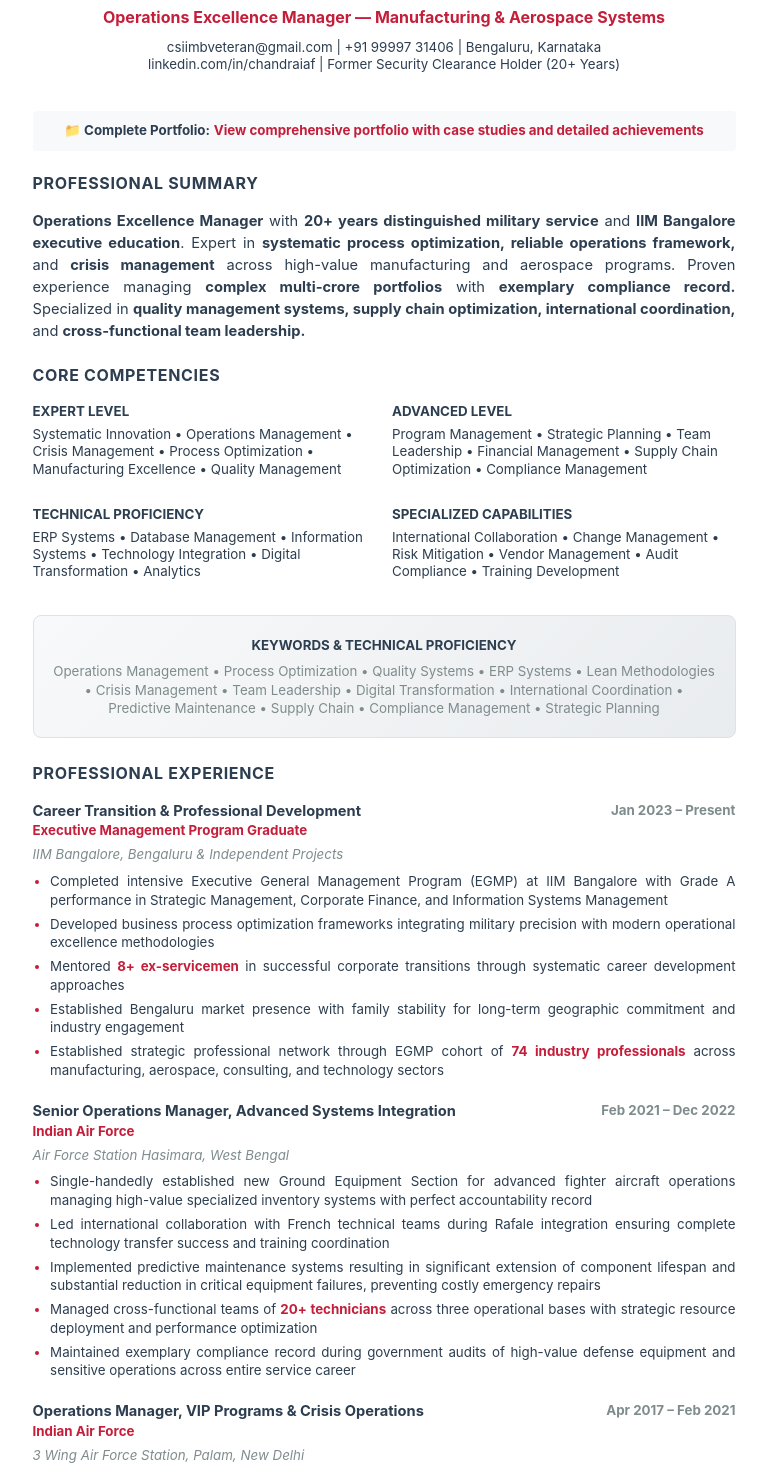
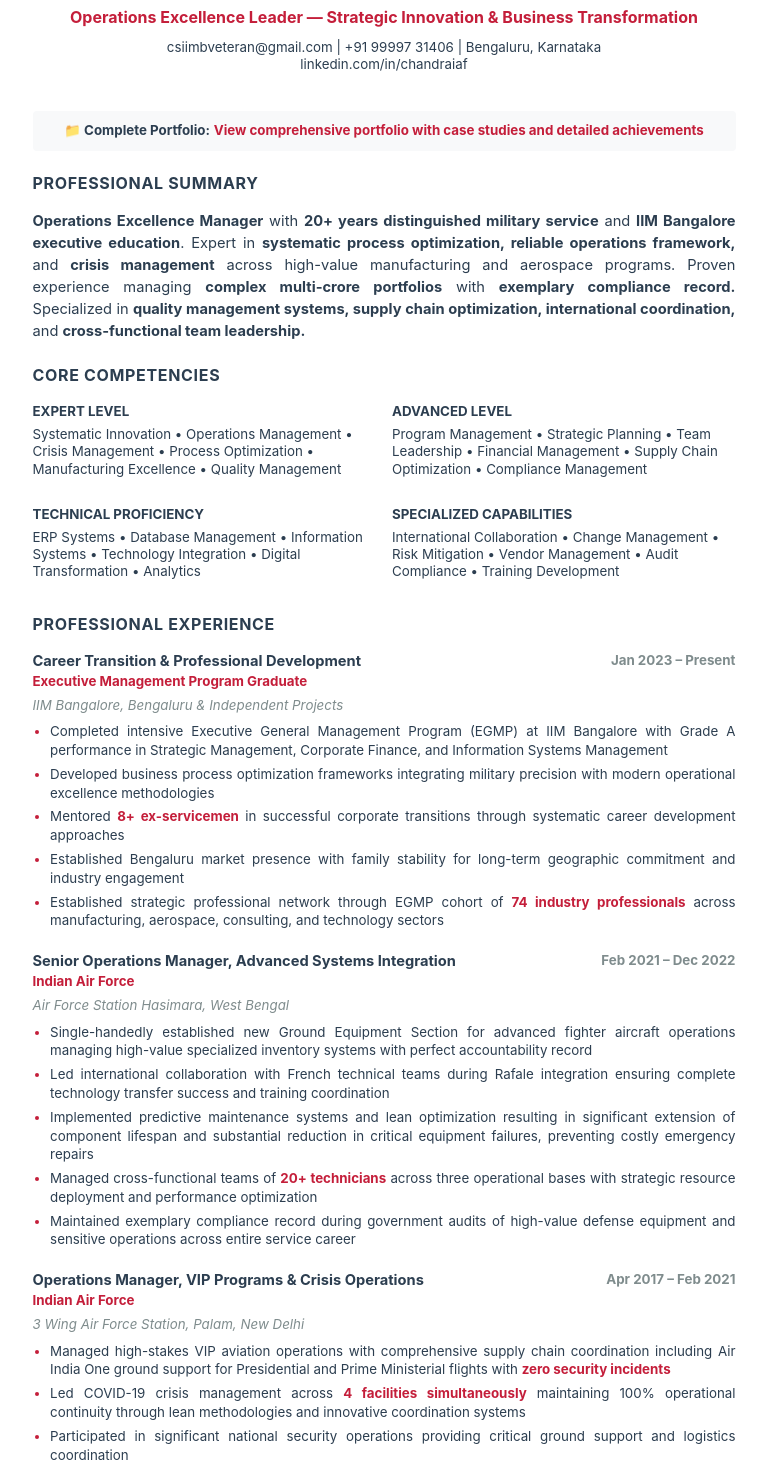
Before and after one commit to ChandraShekhar-IAF/Professional, a plain HTML site: page resume/master-resume.html in a window 1280 px wide. Shown: the part 113-1583 px from the top of the page, without its empty margins (256-1023 px from the left). Drawn offline with Linux system fonts and the light colour scheme.

Commit message:
Update master-resume.html

```diff
--- a/resume/master-resume.html
+++ b/resume/master-resume.html
@@ -377,11 +377,10 @@ body {
     <!-- Header Section -->
     <header class="header">
         <h1 class="name">CHANDRA SHEKHAR</h1>
-        <div class="title">Operations Excellence Manager — Manufacturing & Aerospace Systems</div>
+        <div class="title">Operations Excellence Leader — Strategic Innovation & Business Transformation</div>
         <div class="contact-info">
     csiimbveteran@gmail.com | +91 99997 31406 | Bengaluru, Karnataka<br>
-    <a href="https://www.linkedin.com/in/chandraiaf" target="_blank" rel="noopener noreferrer">linkedin.com/in/chandraiaf</a> |
-    Former Security Clearance Holder (20+ Years)
+    <a href="https://www.linkedin.com/in/chandraiaf" target="_blank" rel="noopener noreferrer">linkedin.com/in/chandraiaf</a>
 </div>
     </header>
 
@@ -429,12 +428,6 @@ body {
                     </div>
                 </div>
             </div>
-		<div style="text-align: center; margin: 1.5rem 0; padding: 1.2rem; background: linear-gradient(135deg, #f8f9fa 0%, #e9ecef 100%); border-radius: 8px; border: 1px solid #dee2e6;">
-    <div style="font-size: 10pt; font-weight: bold; color: var(--text-dark); margin-bottom: 0.5rem;">KEYWORDS & TECHNICAL PROFICIENCY</div>
-    <div style="font-size: 10pt; color: var(--text-light);">
-        Operations Management • Process Optimization • Quality Systems • ERP Systems • Lean Methodologies • Crisis Management • Team Leadership • Digital Transformation • International Coordination • Predictive Maintenance • Supply Chain • Compliance Management • Strategic Planning
-    </div>
-</div>
         </section>
 
         <!-- Professional Experience -->
@@ -471,7 +464,7 @@ body {
                 <ul class="achievements">
                     <li>Single-handedly established new Ground Equipment Section for advanced fighter aircraft operations managing high-value specialized inventory systems with perfect accountability record</li>
                     <li>Led international collaboration with French technical teams during Rafale integration ensuring complete technology transfer success and training coordination</li>
-                    <li>Implemented predictive maintenance systems resulting in significant extension of component lifespan and substantial reduction in critical equipment failures, preventing costly emergency repairs</li>
+                    <li>Implemented predictive maintenance systems and lean optimization resulting in significant extension of component lifespan and substantial reduction in critical equipment failures, preventing costly emergency repairs</li>
                     <li>Managed cross-functional teams of <span class="metric">20+ technicians</span> across three operational bases with strategic resource deployment and performance optimization</li>
                     <li>Maintained exemplary compliance record during government audits of high-value defense equipment and sensitive operations across entire service career</li>
                 </ul>
@@ -487,8 +480,8 @@ body {
                 </div>
                 <div class="job-location">3 Wing Air Force Station, Palam, New Delhi</div>
                 <ul class="achievements">
-                    <li>Managed high-stakes VIP aviation operations including Air India One ground support for Presidential and Prime Ministerial flights with <span class="metric">zero security incidents</span></li>
-                    <li>Led COVID-19 crisis management across <span class="metric">4 facilities simultaneously</span> maintaining 100% operational continuity through innovative coordination systems</li>
+                    <li>Managed high-stakes VIP aviation operations with comprehensive supply chain coordination including Air India One ground support for Presidential and Prime Ministerial flights with <span class="metric">zero security incidents</span></li>
+                    <li>Led COVID-19 crisis management across <span class="metric">4 facilities simultaneously</span> maintaining 100% operational continuity through lean methodologies and innovative coordination systems</li>
                     <li>Participated in significant national security operations providing critical ground support and logistics coordination</li>
                     <li>Developed real-time equipment monitoring system with consumption forecasting tools — adopted organization-wide and published on official platforms</li>
                     <li>Achieved substantial reduction in emergency procurement costs through predictive planning and systematic resource optimization, improving budget efficiency</li>
@@ -508,7 +501,7 @@ body {
                     <li>Developed comprehensive mail follow-up system demonstrating sustainable design principles — later adopted organization-wide in 2022 (<span class="metric">7-year lifecycle validation</span>)</li>
                     <li>Served as Executive Assistant to Air Officer Commanding managing strategic communications, high-level coordination, and sensitive information management</li>
                     <li>Awarded Flight Safety Award for exceptional contributions to operational safety protocols and maintaining zero-incident safety record</li>
-                    <li>Implemented enterprise resource planning (ERP) systems across multiple departments with comprehensive user training and change management</li>
+                    <li>Led system integration projects involving user training, process documentation, and change management across multiple departments</li>
                     <li>Created systematic communication protocols reducing inter-departmental delays by <span class="metric">60%</span> and improving coordination efficiency</li>
                 </ul>
             </div>
@@ -622,7 +615,7 @@ body {
                     • Flight Safety Award for operational excellence<br>
                     • Perfect compliance record (20+ years)<br>
                     • Zero audit discrepancies across all postings<br>
-                    • Multiple commendations for innovation
+                    • Acknowledged for operational innovation and safety contributions
                 </div>
                 <div>
                     <strong>Professional Qualifications:</strong><br>
@@ -642,7 +635,7 @@ body {
                 <strong>Languages:</strong> English (Professional), Hindi (Native), Maithili (Native)<br>
                 <strong>Geographic Flexibility:</strong> Open to business travel within India, occasional international travel<br>
                 <strong>Notice Period:</strong> 15 days | Ready for immediate interviews<br>
-                <strong>Professional Networks:</strong> IIM Bangalore Alumni (74+ active connections), Ex-Servicemen Professional Network<br>
+                <strong>Professional Networks:</strong> IIM Bangalore Alumni (74+ active connections), IAF Veteran Professional Network<br>
                 <strong>Interests:</strong> Systematic innovation, operational excellence methodologies, mentoring military-to-civilian transitions
             </div>
         </section>
```
